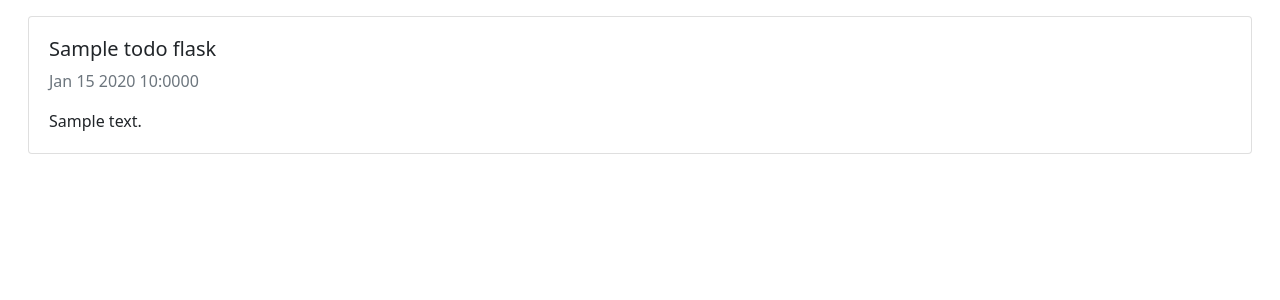
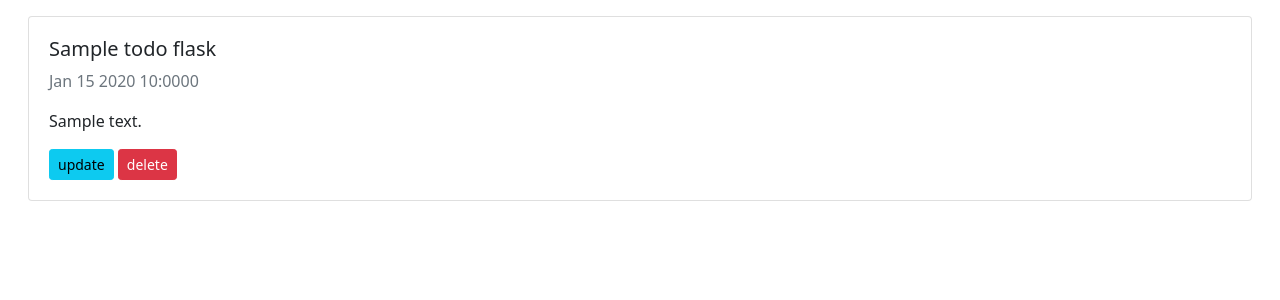
Before and after one commit to infinitemax/learning-flask, a Flask app: page / in a window 1280 px wide. Shown: the part 56-356 px from the top of the page. Run offline with Flask 3, Linux system fonts and the light colour scheme; a database or web service that is not in the repository returns one stand-in record (values such as "Sample title").

Commit message:
finish CRUD operations

```diff
--- a/application/routes.py
+++ b/application/routes.py
@@ -1,11 +1,11 @@
-from flask.templating import render_template_string
-from werkzeug.datastructures import RequestCacheControl
+import sys
 from werkzeug.utils import redirect
 from application import app
-from flask import render_template, request, flash
+from flask import render_template, request, flash, url_for
 from .forms import TodoForm
 from application import db
 from datetime import datetime
+from bson import ObjectId
 
 # rendering an html file from the templates folder
 @app.route("/")
@@ -39,5 +39,40 @@ def add_todo():
 
     else:
         form = TodoForm()
+    return render_template("add_todo.html", form = form)
+
+# update the item
+@app.route("/update_todo/<id>", methods = ["POST", "GET"])
+def update_todo(id):
+    if request.method == "POST":
+        form = TodoForm(request.form)
+        todo_name = form.name.data
+        todo_description = form.description.data
+        completed = form.completed.data
+
+        db.todo_flask.find_one_and_update({"_id": ObjectId(id)}, {"$set": {
+            "name" : todo_name,
+            "description" : todo_description,
+            "completed" : completed,
+            "date_created" : datetime.utcnow()
+        }})
+
+        flash("todo updated", "success")
+        return redirect("/")
+
+    # this bit renders the prefilled form
+    else:
+        form = TodoForm()
+
+        todo = db.todo_flask.find_one_or_404({"_id" : ObjectId(id)})
+        form.name.data = todo.get("name", None)
+        form.description.data = todo.get("description", None)
+        form.completed.data = todo.get("completed", None)
 
     return render_template("add_todo.html", form = form)
+
+@app.route("/delete_todo/<id>")
+def delete_todo(id):
+    db.todo_flask.find_one_and_delete({"_id": ObjectId(id)})
+    flash("item deleted")
+    return redirect("/")
--- a/application/templates/layout.html
+++ b/application/templates/layout.html
@@ -30,10 +30,10 @@
             <div class="collapse navbar-collapse" id="navbarSupportedContent">
                 <ul class="navbar-nav mr-auto">
                     <li class="nav-item active">
-                        <a class="nav-link" href="#">Home</a>
+                        <a class="nav-link" href="/">Home</a>
                     </li>
                     <li class="nav-item">
-                        <a class="nav-link" href="#">Add Todo</a>
+                        <a class="nav-link" href="/add_todo">Add Todo</a>
                     </li>
                 </ul>
             </div>
--- a/application/templates/view_todos.html
+++ b/application/templates/view_todos.html
@@ -14,6 +14,9 @@
                 <p class="card-text text-muted">{{ todo.date_created }}</p>
                 <p class="card-text">{{ todo.description }}</p>
 
+                <a href="{{ url_for('update_todo', id = todo._id) }}" class="btn btn-info btn-sm">update</a>
+                <a href="{{ url_for('delete_todo', id = todo._id) }}" class="btn btn-danger btn-sm">delete</a>
+
             </div>
         </div>
     {% endfor %}
```
